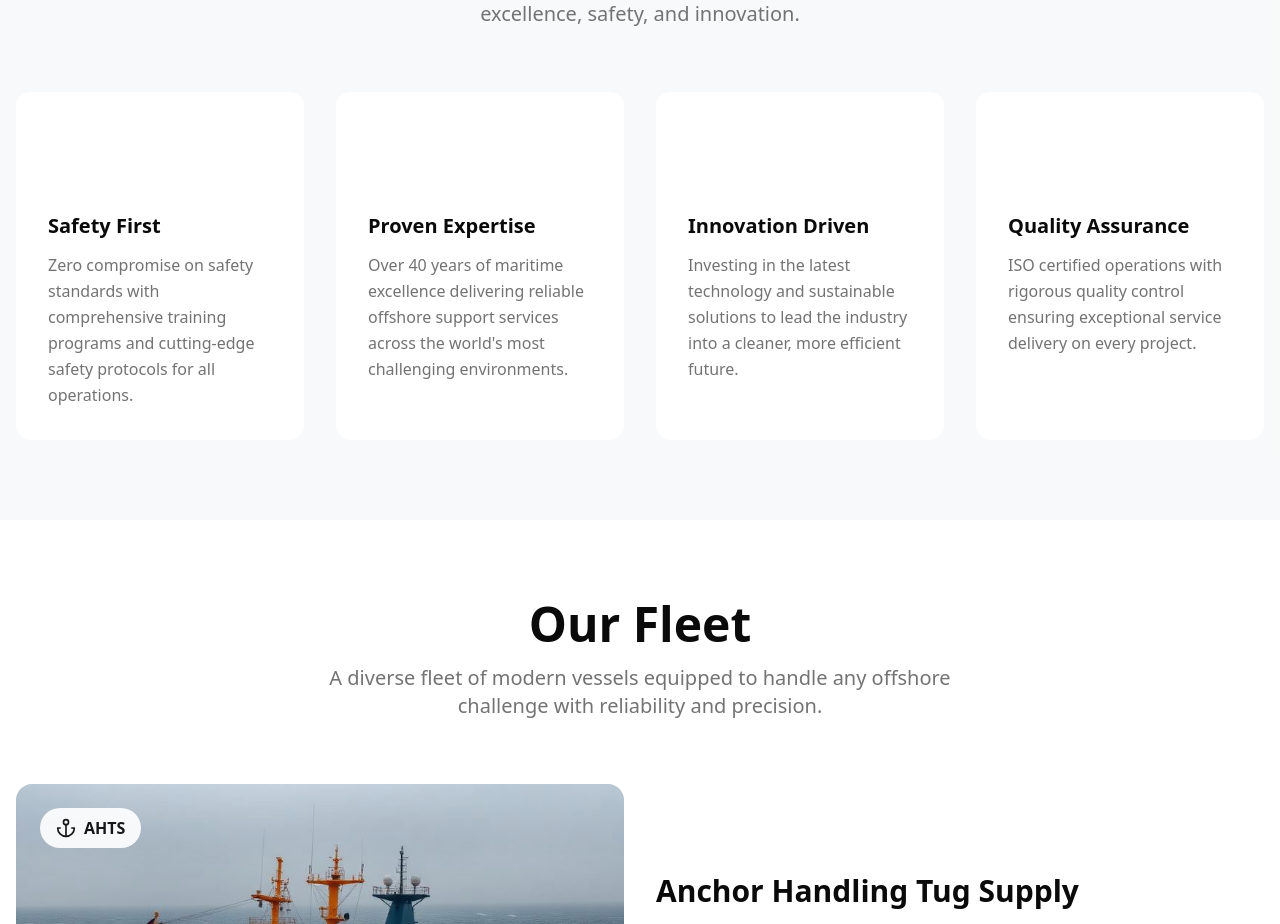
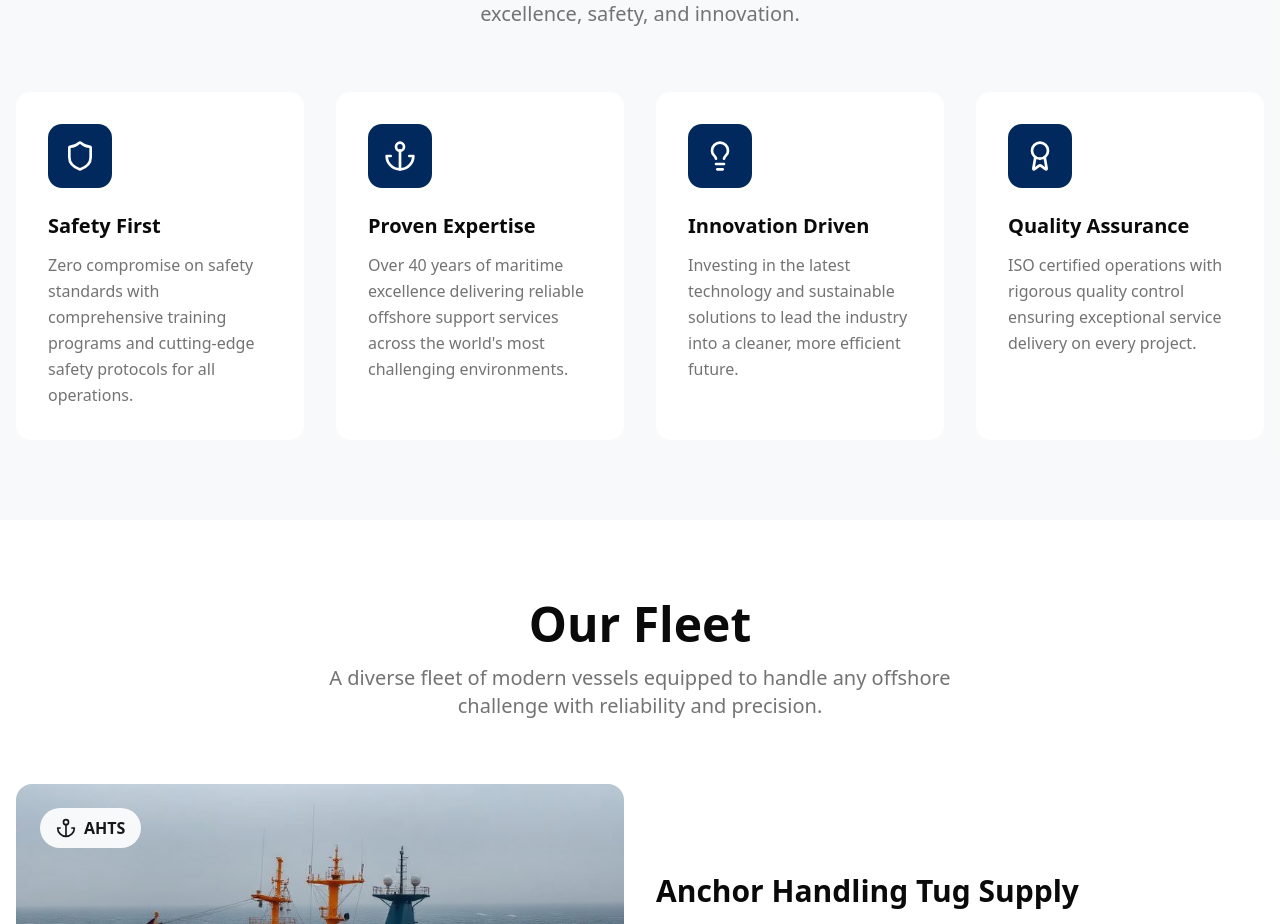
Before and after one commit to Appnovia/bourbon-website, a Next.js app: page / in a window 1280 px wide. Shown: the part 2084-3008 px from the top of the page. Built offline with nearby package versions, Linux system fonts and the light colour scheme.

Commit message:
update on excelence

```diff
--- a/src/app/components/excelence.tsx
+++ b/src/app/components/excelence.tsx
@@ -50,7 +50,7 @@ const Excellence = () => {
               className="group p-8 bg-card rounded-xl shadow-[var(--shadow-soft)] hover:shadow-[var(--shadow-medium)] transition-all duration-500 hover:-translate-y-1 animate-fade-in"
               style={{ animationDelay: `${index * 100}ms` }}
             >
-              <div className="w-16 h-16 bg-gradient-ocean rounded-xl flex items-center justify-center mb-6 group-hover:scale-110 transition-transform duration-500">
+              <div className="w-16 h-16 bg-[#01295d] rounded-xl flex items-center justify-center mb-6 group-hover:scale-110 transition-transform duration-500">
                 <feature.icon className="w-8 h-8 text-white" />
               </div>
               <h3 className="text-xl font-bold text-foreground mb-3 group-hover:text-primary transition-[var(--transition-smooth)]">
```
